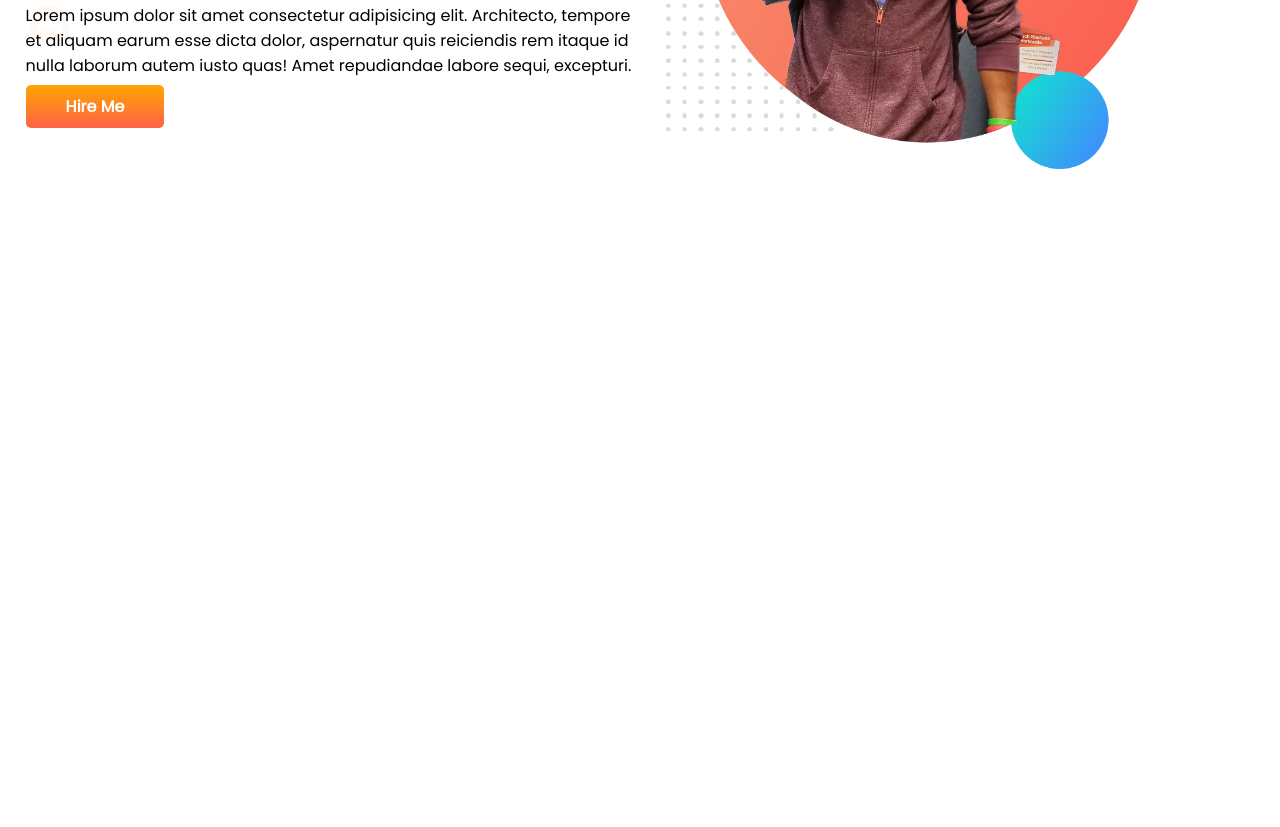
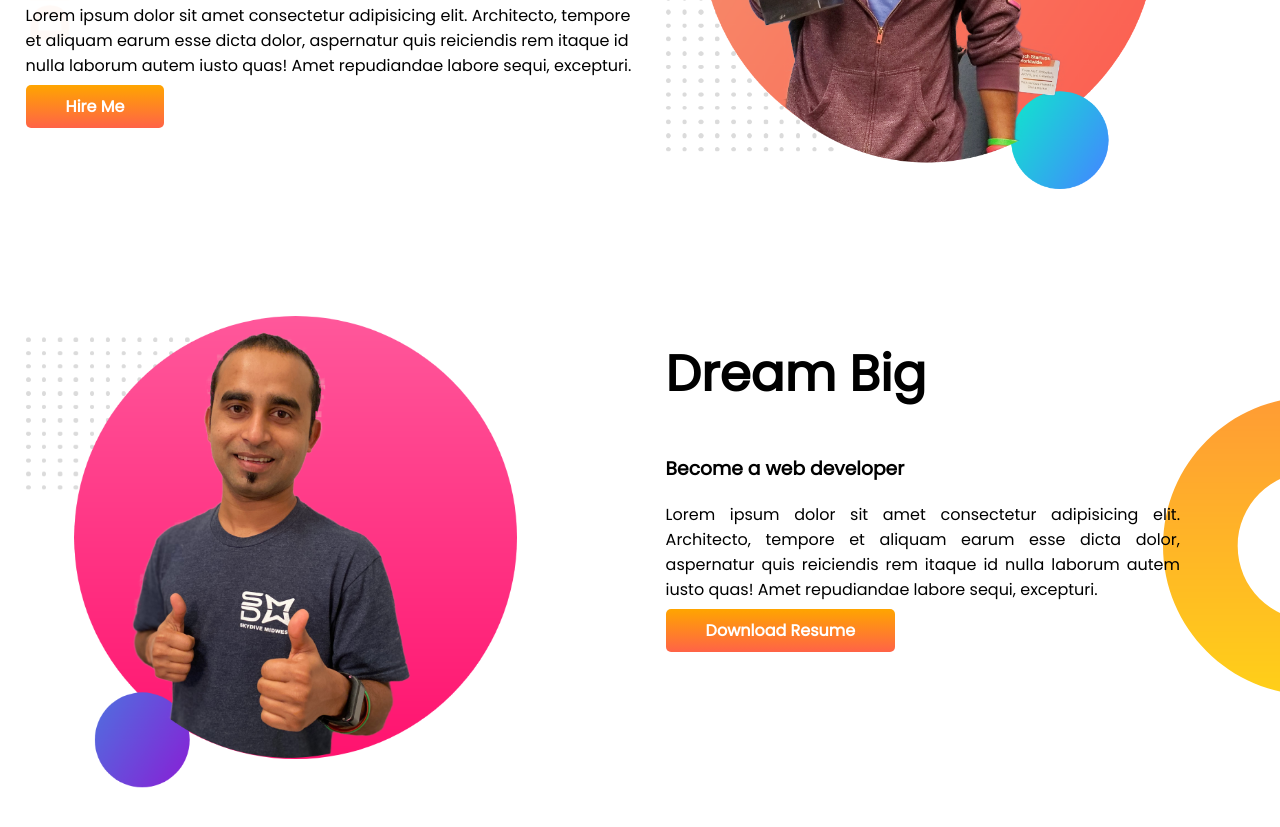
Before and after one commit to fahimshahrairakash03/Developer-Portfolio, a plain HTML site: page index.html in a window 1280 px wide. Shown: the part 319-1146 px from the top of the page. Before the commit the page ends 800 px from the top, so only its background shows below. Drawn offline with Linux system fonts and the light colour scheme.

Commit message:
2nd section

```diff
--- a/index.html
+++ b/index.html
@@ -36,5 +36,23 @@
         <img src="./images/jhankar.png" alt="" />
       </div>
     </section>
+
+    <section class="dream-big">
+      <div class="half-width">
+        <img src="./images/jhankar2.png" alt="" />
+      </div>
+
+      <div class="half-width">
+        <h1>Dream Big</h1>
+        <h3>Become a web developer</h3>
+        <p class="para2">
+          Lorem ipsum dolor sit amet consectetur adipisicing elit. Architecto,
+          tempore et aliquam earum esse dicta dolor, aspernatur quis reiciendis
+          rem itaque id nulla laborum autem iusto quas! Amet repudiandae labore
+          sequi, excepturi.
+        </p>
+        <a target="_blank" class="link-btn" href="">Download Resume</a>
+      </div>
+    </section>
   </body>
 </html>
--- a/style.css
+++ b/style.css
@@ -10,6 +10,7 @@ h1 {
 }
 section {
   display: flex;
+  margin-bottom: 100px;
 }
 .half-width {
   width: 50%;
@@ -17,6 +18,7 @@ section {
 }
 .half-width img {
   width: 80%;
+  margin-top: 20px;
 }
 .link-btn {
   text-decoration: none;
@@ -30,3 +32,12 @@ section {
   background-image: url(./images/top-banner.png);
   background-repeat: no-repeat;
 }
+.dream-big {
+  background-image: url(./images/dream-bg.png);
+  background-repeat: no-repeat;
+  background-position: right;
+}
+.para2 {
+  padding-right: 100px;
+  text-align: justify;
+}
```
